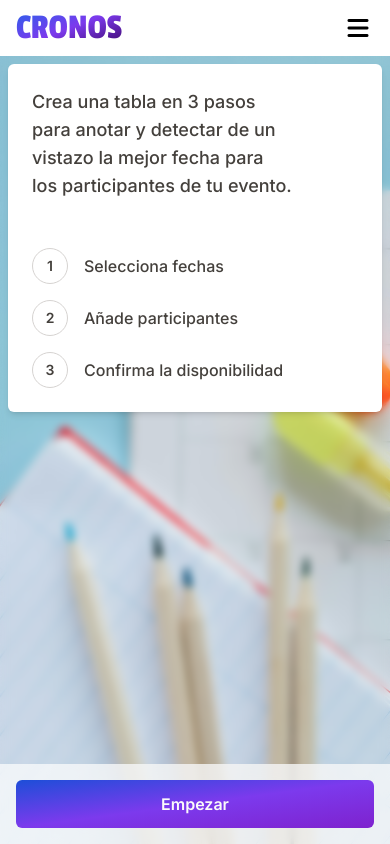
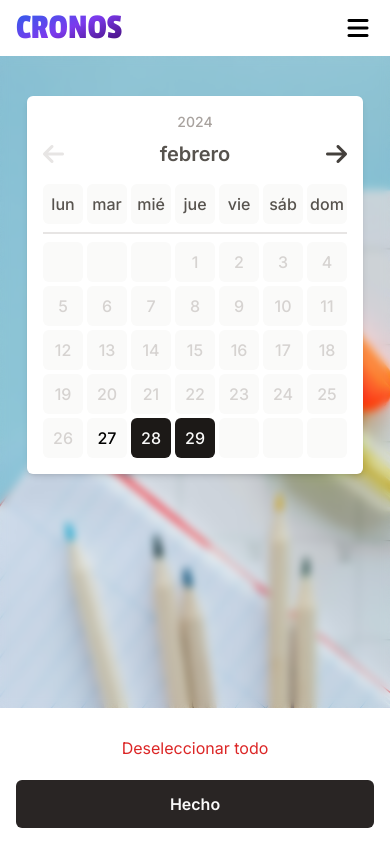
Before and after one commit to MMadlos/cronos-app, a React (Vite) app: page / in a window 390 px wide. Built offline with nearby package versions, Linux system fonts and the light colour scheme.

Commit message:
Add components and styles for pickDates step

```diff
--- a/src/App.jsx
+++ b/src/App.jsx
@@ -30,7 +30,7 @@ export const SelectedDatesContext = createContext({
 })
 
 function App() {
-	const [stage, setStage] = useState(calendarProcess.init)
+	const [stage, setStage] = useState(calendarProcess.pickDates)
 	const [selectedDates, setSelectedDates] = useState(mockSelectedDates)
 	const [participants, setParticipants] = useState(mockParticipants)
 
@@ -62,8 +62,9 @@ function App() {
 					)}
 
 					{stage === calendarProcess.pickDates && (
+						<>
 							<SetupContainer>
-							<Progress stage={stage} />
+								{/* <Progress stage={stage} /> */}
 
 								<SelectedDatesContext.Provider
 									value={{
@@ -78,6 +79,25 @@ function App() {
 									/>
 								</SelectedDatesContext.Provider>
 							</SetupContainer>
+							<div className="absolute bottom-0 left-0 grid w-full items-center gap-2 bg-white p-4 sm:hidden">
+								<button
+									className="rounded-md bg-gradient-to-br px-8 py-3  text-red-600  disabled:opacity-30"
+									onClick={() => setSelectedDates([])}
+									disabled={selectedDates.length === 0}
+								>
+									Deseleccionar todo
+								</button>
+								<button
+									className="rounded-md bg-stone-800 bg-gradient-to-br px-8 py-3 font-semibold text-zinc-50  disabled:opacity-30"
+									onClick={() =>
+										setStage(calendarProcess.peopleList)
+									}
+									disabled={selectedDates.length === 0}
+								>
+									Hecho
+								</button>
+							</div>
+						</>
 					)}
 
 					{stage === calendarProcess.peopleList && (
--- a/src/components/DatePicker/DatePicker.jsx
+++ b/src/components/DatePicker/DatePicker.jsx
@@ -176,7 +176,7 @@ export default function DatePicker({ onClick }) {
 				</div>
 			</div>
 
-			<div className="mt-4 flex flex-row items-center justify-between">
+			<div className="mt-4 hidden flex-row items-center justify-between sm:flex ">
 				<button
 					onClick={handleClickReset}
 					className="font-medium text-red-600 hover:underline-offset-4 hover:opacity-50 enabled:hover:underline disabled:opacity-30"
--- a/src/components/InitialSetup/Progress.jsx
+++ b/src/components/InitialSetup/Progress.jsx
@@ -14,13 +14,13 @@ export default function Progress({ stage }) {
 
 	return (
 		<div
-			className="flex w-full flex-row items-center justify-start gap-2 p-4 sm:gap-4"
+			className="flex w-full flex-row items-center justify-center gap-2 p-4 opacity-45 sm:gap-4"
 			data-stage={stage}
 		>
 			<span className="flex size-5 items-center justify-center rounded-full bg-zinc-700 p-4 font-semibold text-zinc-50  sm:size-10">
 				{content[stage].step}
 			</span>
-			<p className="text-nowrap font-semibold text-zinc-700 group-data-[stage=list]:text-zinc-900">
+			<p className="text-nowrap text-4xl font-semibold text-zinc-700 group-data-[stage=list]:text-zinc-900">
 				{content[stage].text}
 			</p>
 		</div>
--- a/src/components/InitialSetup/SetupContainer.jsx
+++ b/src/components/InitialSetup/SetupContainer.jsx
@@ -1,6 +1,6 @@
 export default function SetupContainer({ children }) {
 	return (
-		<div className="flex h-full w-full flex-col items-center p-2 backdrop-blur-sm sm:mx-auto sm:h-[90%] sm:w-[70%] sm:justify-center sm:rounded-md sm:bg-white/50 sm:backdrop-blur-2xl">
+		<div className="flex h-full w-full flex-col items-center p-2 pt-10 backdrop-blur-sm sm:mx-auto sm:h-[90%] sm:w-[70%] sm:justify-center sm:rounded-md sm:bg-white/50 sm:backdrop-blur-2xl">
 			{children}
 		</div>
 	)
```
Lines whose indentation alone changed are shown as unchanged.
